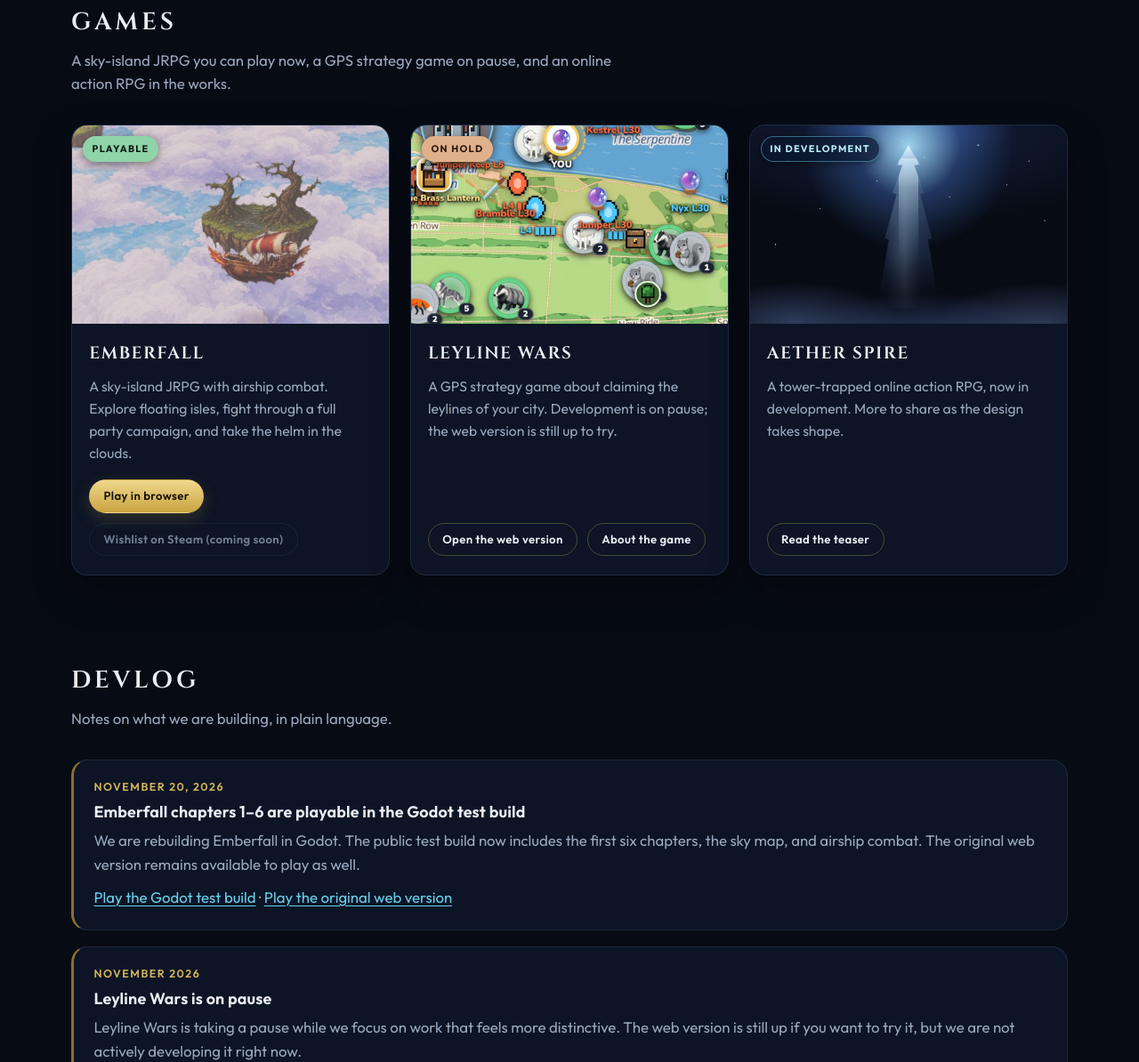
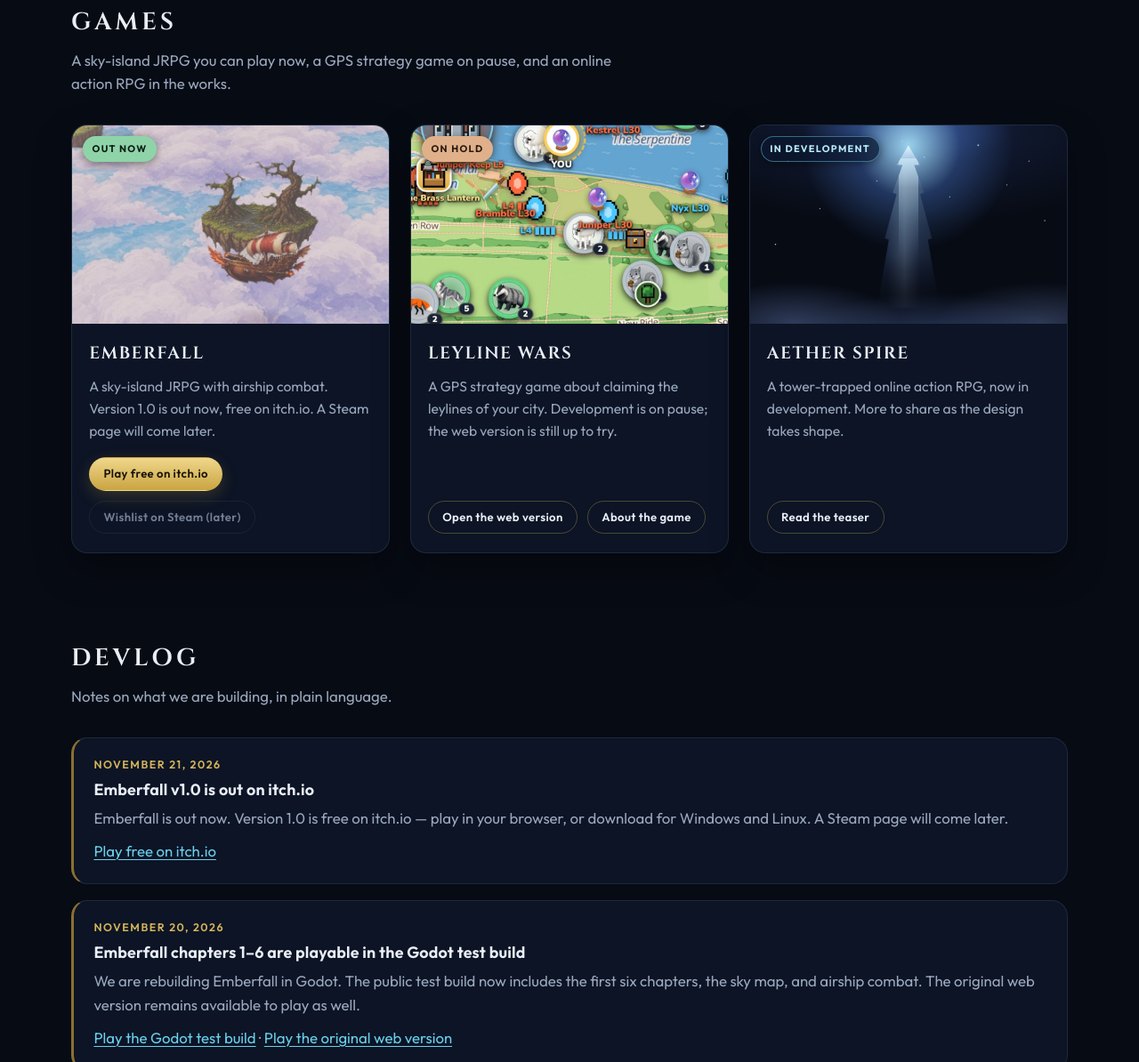
Before and after one commit to Skywield/skywield.github.io, a plain HTML site: page index.html in a window 1280 px wide. Shown: the part 869-2063 px from the top of the page at 89% size. Drawn offline with Linux system fonts and the light colour scheme.

Commit message:
Add Emberfall itch.io link and mark v1.0 as out now
Make “Play free on itch.io” the primary button on the home card
and Emberfall page. The Godot test build stays as a secondary
link. Steam is marked for later.

```diff
--- a/index.html
+++ b/index.html
@@ -57,14 +57,14 @@
           <article class="game-card">
             <a class="game-card-media" href="emberfall.html">
               <img src="images/emberfall-card.jpg" alt="An airship sailing beneath a tree-covered floating island in Emberfall" width="980" height="470">
-              <span class="badge badge-play">Playable</span>
+              <span class="badge badge-play">Out now</span>
             </a>
             <div class="game-card-body">
               <h3><a href="emberfall.html">Emberfall</a></h3>
-              <p>A sky-island JRPG with airship combat. Explore floating isles, fight through a full party campaign, and take the helm in the clouds.</p>
+              <p>A sky-island JRPG with airship combat. Version 1.0 is out now, free on itch.io. A Steam page will come later.</p>
               <div class="btn-row">
-                <a class="btn btn-gold" href="https://skywield.github.io/emberfall/" target="_blank" rel="noopener">Play in browser</a>
-                <button class="btn btn-disabled" type="button" disabled title="Coming soon">Wishlist on Steam (coming soon)</button>
+                <a class="btn btn-gold" href="https://skywieldgames.itch.io/emberfall" target="_blank" rel="noopener">Play free on itch.io</a>
+                <button class="btn btn-disabled" type="button" disabled title="A Steam page will come later">Wishlist on Steam (later)</button>
               </div>
             </div>
           </article>
@@ -116,6 +116,12 @@
           <p>Notes on what we are building, in plain language.</p>
         </div>
         <div class="news-list">
+          <article class="news-item">
+            <time datetime="2026-11-21">November 21, 2026</time>
+            <h3>Emberfall v1.0 is out on itch.io</h3>
+            <p>Emberfall is out now. Version 1.0 is free on itch.io — play in your browser, or download for Windows and Linux. A Steam page will come later.</p>
+            <p><a href="https://skywieldgames.itch.io/emberfall" target="_blank" rel="noopener">Play free on itch.io</a></p>
+          </article>
           <article class="news-item">
             <time datetime="2026-11-20">November 20, 2026</time>
             <h3>Emberfall chapters 1–6 are playable in the Godot test build</h3>
```
Also changed, not shown: emberfall.html (+7 -7 lines).
